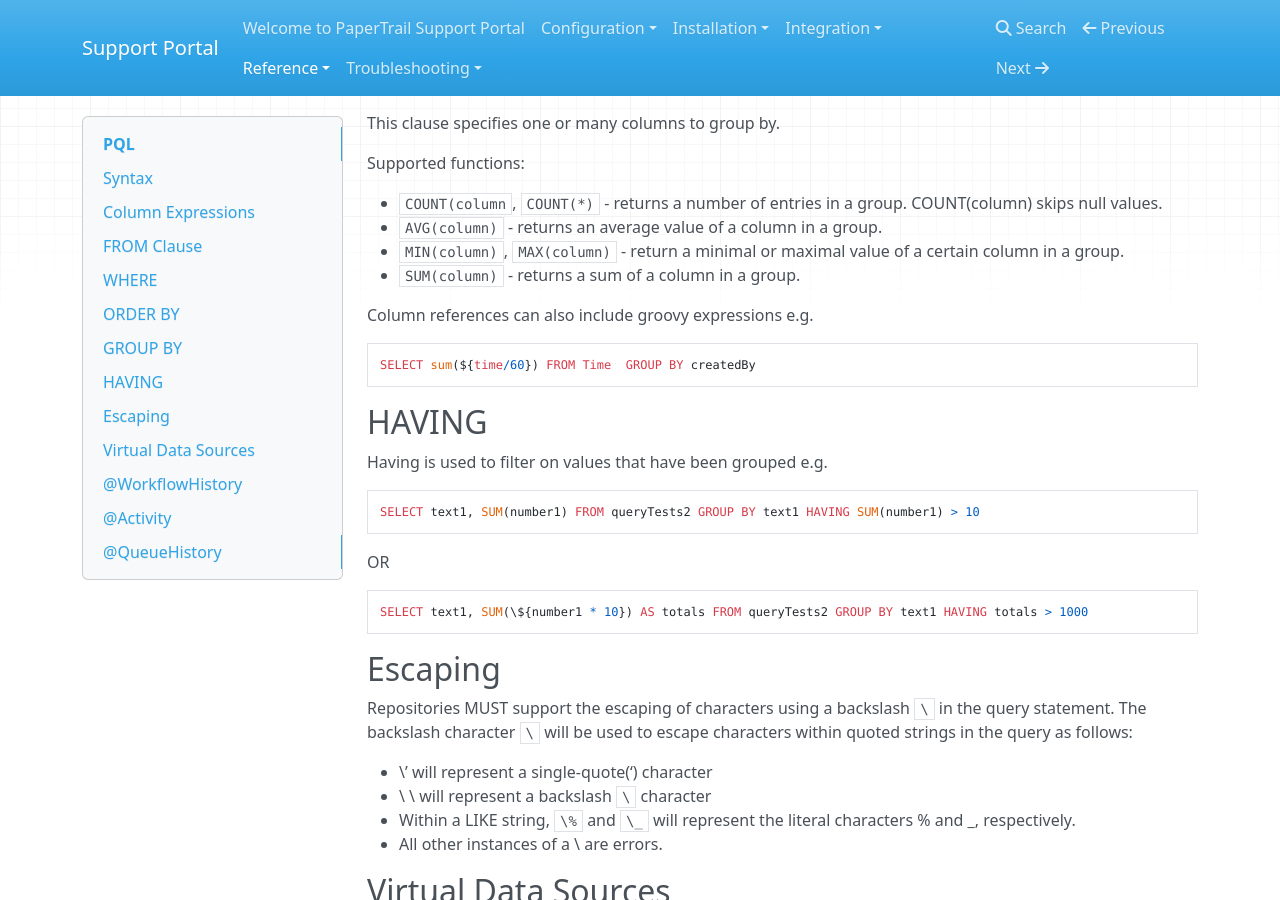
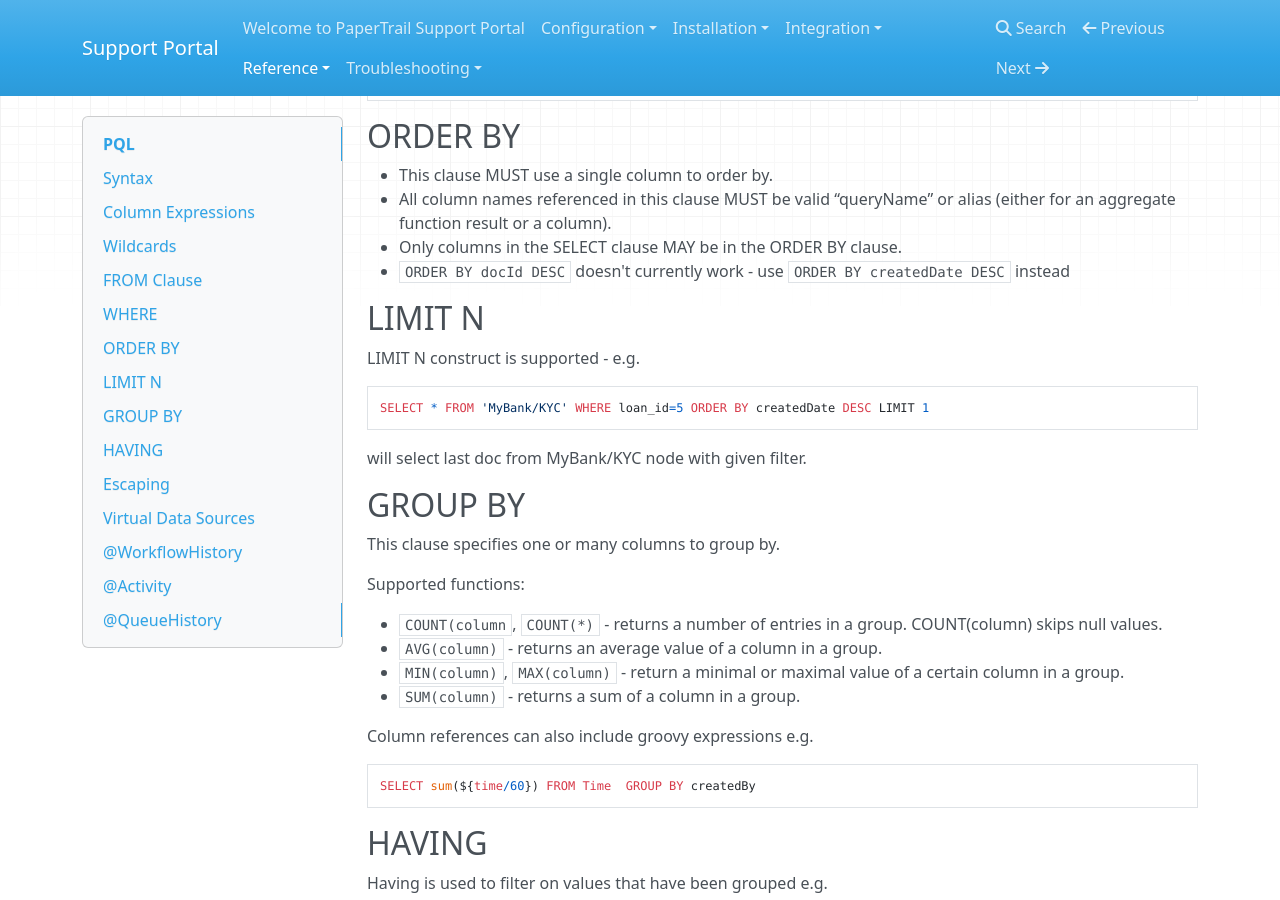
Before and after one commit to ryanegis/support-portal, an MkDocs documentation site: the page built from docs/Reference/pql.md, in a window 1280 px wide and 900 px high, scrolled down 2743 px. Built offline with MkDocs 1.6.1, drawn with Linux system fonts in a browser that asks for light colours; nearby versions of some CDN libraries; old or Windows-style settings are respelled for this version of MkDocs; some of the changed text lies outside the part shown.

Commit message:
docs: some PQL cases

````diff
--- a/docs/Reference/pql.md
+++ b/docs/Reference/pql.md
@@ -50,6 +50,13 @@ As well as arithmetic on Number and Double indexes:
 SELECT '${total + vat}' as GrandTotal FROM 'Sales'
 ```
 
+## Wildcards
+Plain SQL wildcard works as expected - e.g. `SELECT * FROM 'Sun/Clients'` selects all the standard and custom indexes
+from Sun/Clients node. There's also doublewildcard syntax:
+```
+SELECT ** FROM 'Sun/Clients'
+```
+- this selects only custom indexes.
 
 ## FROM Clause
 
@@ -123,6 +130,14 @@ SELECT number1 FROM queryTests2 WHERE 99 > ${number1 + pqldouble1}
 * This clause MUST use a single column to order by.
 * All column names referenced in this clause MUST be valid “queryName” or alias (either for an aggregate function result or a column).
 * Only columns in the SELECT clause MAY be in the ORDER BY clause.
+* `ORDER BY docId DESC` doesn't currently work - use `ORDER BY createdDate DESC` instead
+
+## LIMIT N
+LIMIT N construct is supported - e.g.
+```
+SELECT * FROM 'MyBank/KYC' WHERE loan_id=5 ORDER BY createdDate DESC LIMIT 1
+```
+will select last doc from MyBank/KYC node with given filter.
 
 ## GROUP BY
 
````
